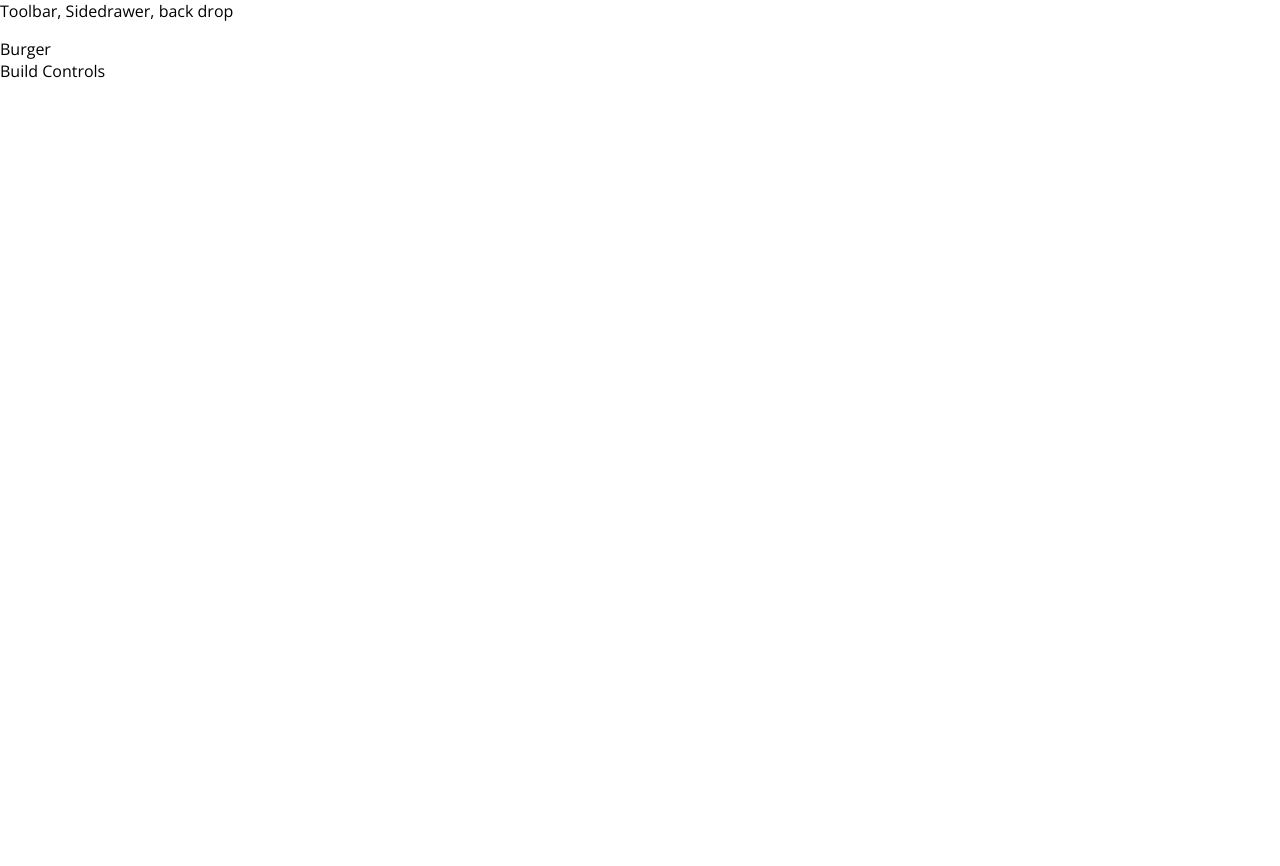
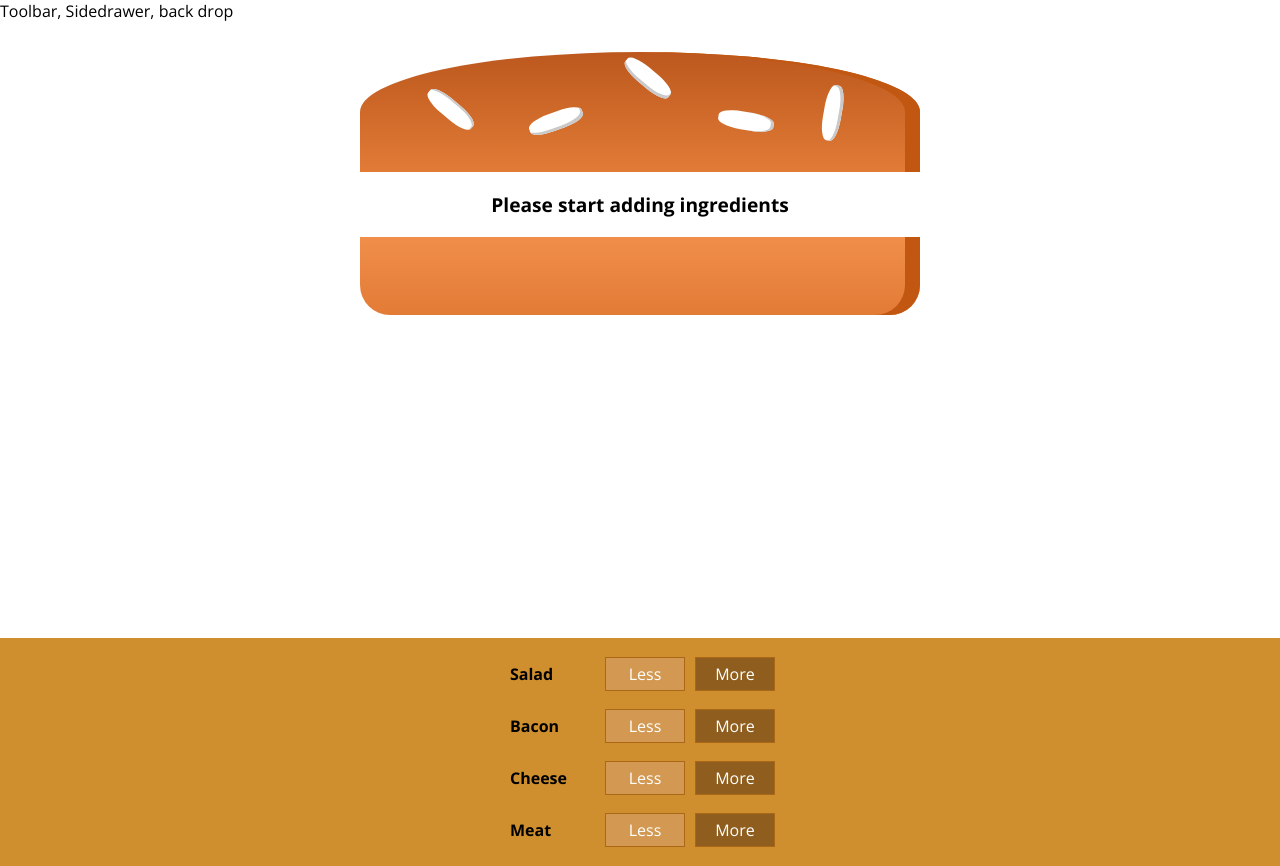
Before and after one commit to saurabhchris1/Burger-App-ReactJS, a React (Create React App) app: page / in a window 1280 px wide. Before the commit the page ends 800 px from the top, so only its background shows below. Built offline with nearby package versions, Linux system fonts and the light colour scheme.

Commit message:
Added Controls and Burger View

```diff
--- a/package.json
+++ b/package.json
@@ -6,6 +6,7 @@
     "@testing-library/jest-dom": "^4.2.4",
     "@testing-library/react": "^9.5.0",
     "@testing-library/user-event": "^7.2.1",
+    "prop-types": "^15.7.2",
     "react": "^16.13.0",
     "react-dom": "^16.13.0",
     "react-scripts": "3.4.0"
--- /dev/null
+++ b/src/components/Burger/BuildControls/BuildControl/BuildControl.js
@@ -0,0 +1,12 @@
+import React from "react";
+import classes from './BuildControl.module.css';
+
+const buildControl = (props) =>(
+    <div className={classes.BuildControl}>
+        <div className={classes.Label}>{props.label}</div>
+        <button className={classes.Less}>Less</button>
+        <button className={classes.More} onClick={props.added}>More</button>
+    </div>
+);
+
+export default buildControl;
--- /dev/null
+++ b/src/components/Burger/BuildControls/BuildControl/BuildControl.module.css
@@ -0,0 +1,56 @@
+.BuildControl{
+    display: flex;
+    justify-content: space-between;
+    align-items: center;
+    margin: 5px 0;
+}
+
+.BuildControl button {
+    display: block;
+    font: inherit;
+    padding: 5px;
+    margin: 0 5px;
+    width: 80px;
+    border: 1px solid #AA6817;
+    cursor: pointer;
+    outline: none;
+}
+
+.BuildControl button:disabled {
+    background-color: #AC9980;
+    border: 1px solid #7E7365;
+    color: #ccc;
+    cursor: default;
+}
+
+.BuildControl button:hover:disabled {
+    background-color: #AC9980;
+    color: #ccc;
+    cursor: not-allowed;
+}
+
+.Label {
+    padding: 10px;
+    font-weight: bold;
+    width: 80px;
+}
+
+.BuildControl .Less {
+    background-color: #D39952;
+    color: white;
+}
+
+.BuildControl .More {
+    background-color: #8F5E1E;
+    color: white;
+}
+
+.BuildControl .Less:hover, .BuildControl .Less:active {
+    background-color: #DAA972;
+    color: white;
+}
+
+.BuildControl .More:hover,.BuildControl .More:active {
+    background-color: #99703F;
+    color: white;
+}
--- /dev/null
+++ b/src/components/Burger/BuildControls/BuildControls.js
@@ -0,0 +1,22 @@
+import React from "react";
+import classes from './BuildControls.module.css';
+import BuildControl from './BuildControl/BuildControl'
+
+const controls = [
+    {label: 'Salad', type: 'salad'},
+    {label: 'Bacon', type: 'bacon'},
+    {label: 'Cheese', type: 'cheese'},
+    {label: 'Meat', type: 'meat'},
+];
+
+const buildControls = (props) => (
+    <div className={classes.BuildControls}>
+        {controls.map(ctrl => (
+            <BuildControl
+                key={ctrl.label} label={ctrl.label}
+            added={() => props.ingredientAdded(ctrl.type)}/>
+        ))}
+    </div>
+);
+
+export default buildControls;
--- /dev/null
+++ b/src/components/Burger/BuildControls/BuildControls.module.css
@@ -0,0 +1,11 @@
+.BuildControls{
+    width: 100%;
+    background-color: #CF8F2E;
+    display: flex;
+    flex-flow: column;
+    align-items: center;
+    box-shadow: 0 2px 1px #ccc;
+    margin: auto;
+    padding: 10px 0;
+
+}
--- a/src/components/Burger/Burger.js
+++ b/src/components/Burger/Burger.js
@@ -0,0 +1,31 @@
+import React from "react";
+import classes from './burger.module.css';
+import BurgerIngredient from "./BurgerIngredients/BurgerIngredient";
+
+const burger = (props) =>{
+
+    let transformedIngredients = Object.keys(props.ingredients).map(igKey => {
+        return [...Array(props.ingredients[igKey])].map((_, i) => {
+           return <BurgerIngredient key={igKey + i} type={igKey}/>
+        });
+    }).reduce((arr, el)=>{
+        return arr.concat(el)
+    },[]);
+
+
+    if (transformedIngredients.length === 0){
+        transformedIngredients = <p>Please start adding ingredients</p>
+    }
+    return (
+
+        <div className={classes.Burger}>
+            <BurgerIngredient type="bread-top"/>
+            {transformedIngredients}
+            <BurgerIngredient type="bread-bottom"/>
+        </div>
+
+    );
+
+};
+
+export default burger;
--- /dev/null
+++ b/src/components/Burger/BurgerIngredients/BurgerIngredient.js
@@ -0,0 +1,46 @@
+import React, {Component} from "react";
+import classes from './BurgerIngredient.module.css';
+import PropTypes from 'prop-types';
+
+class BurgerIngredient extends Component{
+    render() {
+        let ingredient = null;
+        switch (this.props.type){
+            case ('bread-bottom'):
+                ingredient = <div className={classes.BreadBottom}></div>;
+                break;
+            case ('bread-top'):
+                ingredient = (
+                    <div className={classes.BreadTop}>
+                        <div className={classes.Seeds1}></div>
+                        <div className={classes.Seeds2}></div>
+                    </div>
+                );
+                break;
+
+            case ('cheese'):
+                ingredient = <div className={classes.Cheese}></div>;
+                break;
+            case ('meat'):
+                ingredient = <div className={classes.Meat}></div>;
+                break;
+            case ('salad'):
+                ingredient = <div className={classes.Salad}></div>;
+                break;
+
+            case ('bacon'):
+                ingredient = <div className={classes.Bacon}></div>;
+                break;
+            default:
+                ingredient = null;
+
+        }
+        return ingredient
+    }
+}
+
+BurgerIngredient.propTypes = {
+    type: PropTypes.string.isRequired
+};
+
+export default BurgerIngredient;
--- /dev/null
+++ b/src/components/Burger/burger.module.css
@@ -0,0 +1,30 @@
+.Burger{
+    width: 100%;
+    margin: auto;
+    height: 250px;
+    overflow: scroll;
+    text-align: center;
+    font-weight: bold;
+    font-size: 1.2rem;
+}
+
+@media (min-width: 500px) and (min-height: 400px) {
+    .Burger{
+        width: 350px;
+        height: 300px;
+    }
+}
+
+@media (min-width: 500px) and (min-height: 401px) {
+    .Burger{
+        width: 450px;
+        height: 400px;
+    }
+}
+
+@media (min-width: 1000px) and (min-height: 700px) {
+    .Burger{
+        width: 700px;
+        height: 600px;
+    }
+}
--- a/src/containers/BurgerBuilder/BurgerBuilder.js
+++ b/src/containers/BurgerBuilder/BurgerBuilder.js
@@ -1,14 +1,51 @@
 import React,{Component} from "react";
 import Aux from "../../hoc/Aux";
+import Burger from '../../components/Burger/Burger';
+import BuildControls from "../../components/Burger/BuildControls/BuildControls"
+
+const INGREDIENT_PRICES = {
+    salad: 0.5,
+    cheese: 0.4,
+    meat: 1.3,
+    bacon: 0.7
+}
+
 
 class BurgerBuilder extends Component{
 
+    state = {
+        ingredients:{
+            salad:0,
+            bacon:0,
+            cheese:0,
+            meat:0
+        },
+        totalPrice: 4
+    }
+
+    addIngredientHandler = (type) => {
+        const oldCount = this.state.ingredients[type];
+        const updatedCount = oldCount + 1;
+        const updatedIngredients = {
+                ...this.state.ingredients
+        };
+        updatedIngredients[type] = updatedCount;
+        const priceAddition = INGREDIENT_PRICES[type];
+        const oldPrice = this.state.totalPrice;
+        const newPrice = oldPrice + priceAddition;
+        this.setState({totalPrice: newPrice, ingredients: updatedIngredients})
+    }
+
+    removeIngredientHandler = (type) => {
+
+    }
 
     render() {
         return (
             <Aux>
-                <div>Burger</div>
-                <div>Build Controls</div>
+                <Burger ingredients={this.state.ingredients}/>
+                <BuildControls
+                  ingredientAdded={this.addIngredientHandler}  />
             </Aux>
         );
     }
```
Also changed, not shown: src/components/Burger/BurgerIngredients/BurgerIndregients.js (deleted, +0 -39 lines), src/components/Burger/BurgerIngredients/BurgerIngredient.module.css (renamed from src/components/Burger/BurgerIngredients/BurgerIndredients.module.css).
